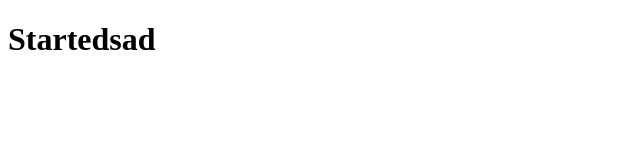
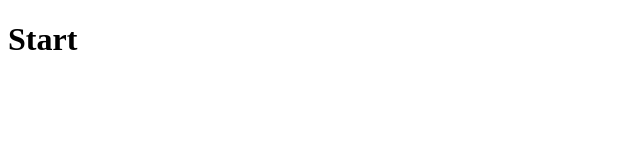
Before and after one commit to kmsarathkrishna/frontend-basics, a plain HTML site: page index.html in a window 1280 px wide. Shown: the whole page, without its empty margins (0-640 px from the left). Drawn offline with Linux system fonts and the light colour scheme.

Commit message:
my-first-page

```diff
--- a/index.html
+++ b/index.html
@@ -6,6 +6,6 @@
     <title>start</title>
 </head>
 <body>
-    <h1>Startedsad</h1>
+    <h1>Start</h1>
 </body>
 </html>
```
